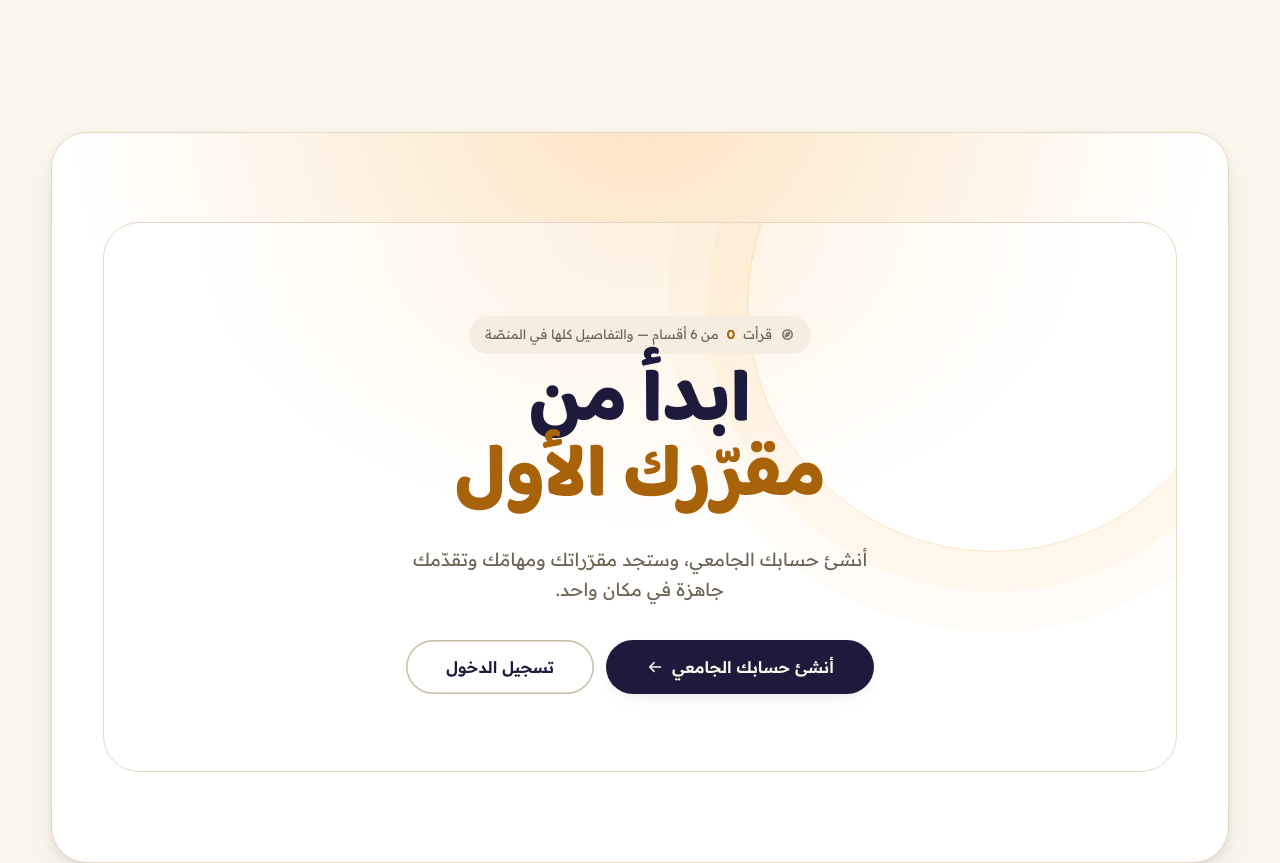
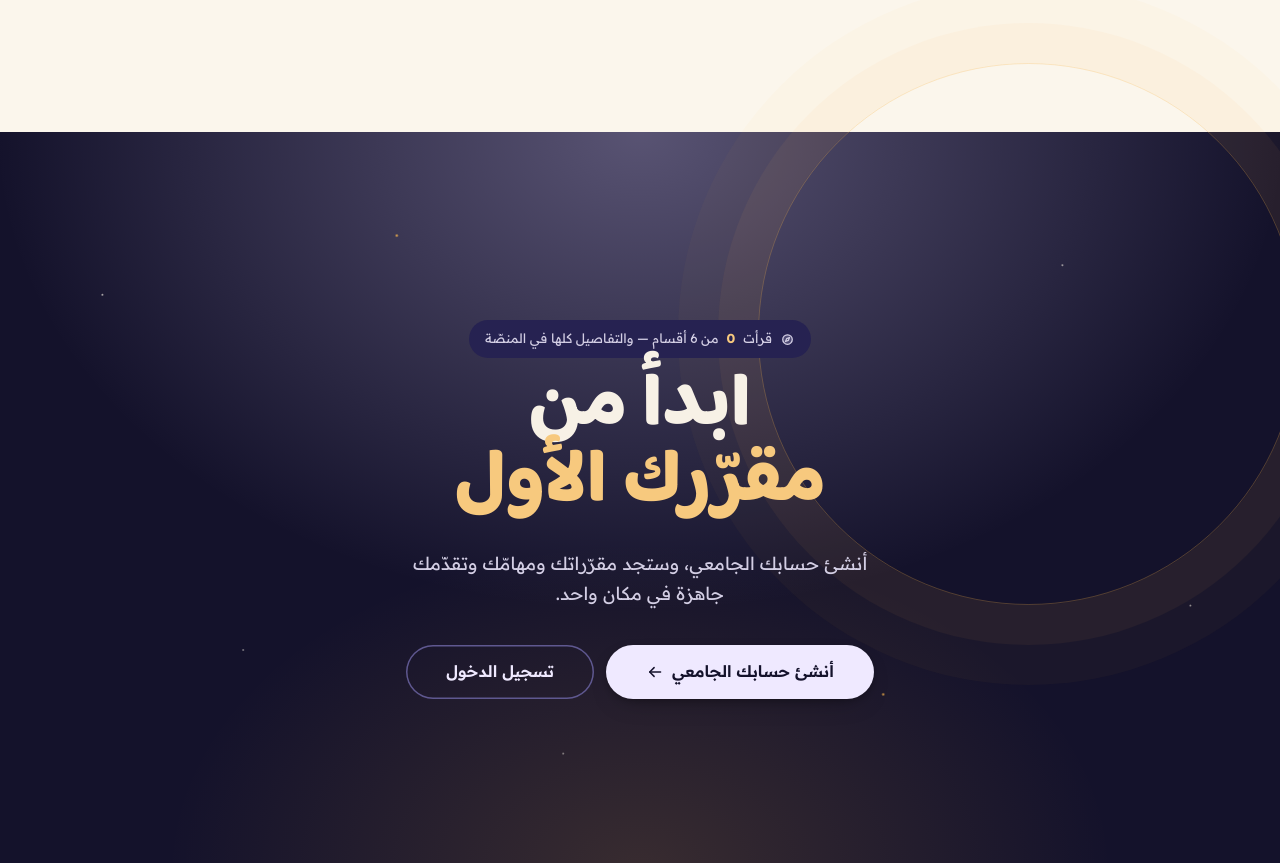
Before and after one commit to ahmadmedo1012/ulara, a React (Vite) app in the folder frontend/: page / in a window 1280 px wide. Shown: the part 10420-11283 px from the top of the page. Built offline with nearby package versions, Linux system fonts and the light colour scheme.

Commit message:
feat(r369): closing CTA is a full-bleed night scene (P4)

```diff
--- a/frontend/src/components/landing/r369/index.tsx
+++ b/frontend/src/components/landing/r369/index.tsx
@@ -1671,7 +1671,7 @@ export function CtaBand() {
     return () => window.removeEventListener('ulara:stars', on as EventListener);
   }, []);
   return (
-    <section className="w369-cta" data-jar="06">
+    <section className="w369-cta" data-jar="06" data-scene="night" data-theme="dark">
       <div className="w369-cta-inner">
         <p className="w369-cta-tally" data-full={read >= JAR_TOTAL ? 'true' : 'false'}>
           <Glyph name="compass" size={15} />
--- a/frontend/src/styles/landing/r369.css
+++ b/frontend/src/styles/landing/r369.css
@@ -1617,6 +1617,36 @@ html:not([data-theme='dark']) .w369-footer {
   border-block-start: 0;
 }
 
+/* the closing scene: the same night as the levels band, edge to edge,
+ * so the page ends the way the reference does, on a dark arrival with the
+ * one action. The card frame and its inner box give way to the ground. */
+.w369-cta[data-scene='night'] {
+  inline-size: 100%;
+  margin: var(--sp-11) 0 0;
+  border: 0;
+  border-radius: 0;
+  box-shadow: none;
+  color: var(--text);
+  padding-block: clamp(var(--sp-11), 8vw, var(--sp-12));
+  background:
+    radial-gradient(1.5px 1.5px at 8% 22%, color-mix(in srgb, var(--text) 80%, transparent), transparent),
+    radial-gradient(1.5px 1.5px at 19% 70%, color-mix(in srgb, var(--text) 60%, transparent), transparent),
+    radial-gradient(2px 2px at 31% 14%, color-mix(in srgb, var(--gold) 90%, transparent), transparent),
+    radial-gradient(1.5px 1.5px at 44% 84%, color-mix(in srgb, var(--text) 55%, transparent), transparent),
+    radial-gradient(1.5px 1.5px at 58% 26%, color-mix(in srgb, var(--text) 75%, transparent), transparent),
+    radial-gradient(2px 2px at 69% 76%, color-mix(in srgb, var(--gold) 80%, transparent), transparent),
+    radial-gradient(1.5px 1.5px at 83% 18%, color-mix(in srgb, var(--text) 70%, transparent), transparent),
+    radial-gradient(1.5px 1.5px at 93% 64%, color-mix(in srgb, var(--text) 60%, transparent), transparent),
+    radial-gradient(70% 90% at 50% 0%, color-mix(in srgb, var(--c-lavender-deep) 34%, transparent), transparent 72%),
+    radial-gradient(50% 60% at 50% 100%, color-mix(in srgb, var(--gold) 16%, transparent), transparent 74%),
+    var(--bg);
+}
+.w369-cta[data-scene='night'] .w369-cta-inner {
+  border: 0;
+  background: transparent;
+  overflow: visible;
+}
+
 /* ── r369 round 2 — the reward fan ────────────────────────────────────
  * The reference lays its wishes as a tilted deck, the chosen one
  * squared up. Ours: at ≥900px the three reward cards fan (±3deg, the
```
